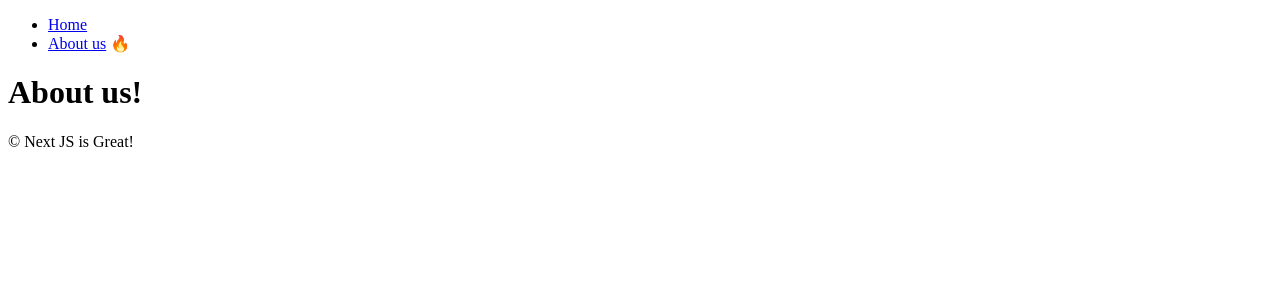
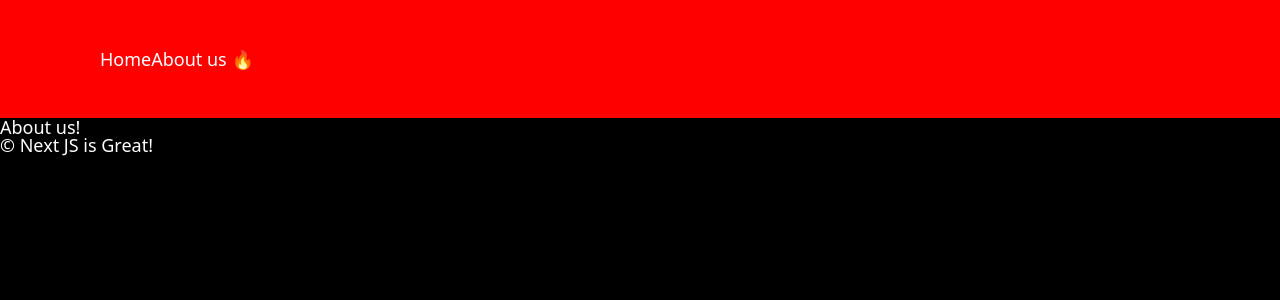
Before and after one commit to jliliflora/nextjs14-learn, a Next.js app: page /about-us in a window 1280 px wide. Shown: the top 300 px of the page. Built offline with nearby package versions, Linux system fonts and the light colour scheme.

Commit message:
4.1 CSS Modules

```diff
--- a/app/layout.tsx
+++ b/app/layout.tsx
@@ -1,3 +1,4 @@
+import "../styles/global.css";
 import { Metadata } from "next"
 import Navigation from "../components/navigation"
 
--- a/components/navigation.tsx
+++ b/components/navigation.tsx
@@ -1,13 +1,15 @@
 "use client" //usePathname을 사용하려면 추가해줘야함
+
 import Link from "next/link";
 import { usePathname } from "next/navigation";
+import styles from "../styles/navigation.module.css"
 
 export default function Navigation() {
     const path = usePathname();
     // console.log(path);
     return (
-        <nav>
-            <ul>
+        <nav className={styles.nav}>
+            <ul className={styles.list}>
                 <li>
                     <Link href="/">Home</Link> {path === "/" ? "🔥" : ""}
                 </li>
--- /dev/null
+++ b/styles/global.css
@@ -0,0 +1,152 @@
+
+html,
+body,
+div,
+span,
+applet,
+object,
+iframe,
+h1,
+h2,
+h3,
+h4,
+h5,
+h6,
+p,
+blockquote,
+pre,
+a,
+abbr,
+acronym,
+address,
+big,
+cite,
+code,
+del,
+dfn,
+em,
+img,
+ins,
+kbd,
+q,
+s,
+samp,
+small,
+strike,
+strong,
+sub,
+sup,
+tt,
+var,
+b,
+u,
+i,
+center,
+dl,
+dt,
+dd,
+ol,
+ul,
+li,
+fieldset,
+form,
+label,
+legend,
+table,
+caption,
+tbody,
+tfoot,
+thead,
+tr,
+th,
+td,
+article,
+aside,
+canvas,
+details,
+embed,
+figure,
+figcaption,
+footer,
+header,
+hgroup,
+menu,
+nav,
+output,
+ruby,
+section,
+summary,
+time,
+mark,
+audio,
+video {
+  margin: 0;
+  padding: 0;
+  border: 0;
+  font-size: 100%;
+  font: inherit;
+  vertical-align: baseline;
+}
+/* HTML5 display-role reset for older browsers */
+article,
+aside,
+details,
+figcaption,
+figure,
+footer,
+header,
+hgroup,
+menu,
+nav,
+section {
+  display: block;
+}
+body {
+  line-height: 1;
+}
+ol,
+ul {
+  list-style: none;
+}
+blockquote,
+q {
+  quotes: none;
+}
+blockquote:before,
+blockquote:after,
+q:before,
+q:after {
+  content: "";
+  content: none;
+}
+table {
+  border-collapse: collapse;
+  border-spacing: 0;
+}
+
+body {
+  font-family:
+    system-ui,
+    -apple-system,
+    BlinkMacSystemFont,
+    "Segoe UI",
+    Roboto,
+    Oxygen,
+    Ubuntu,
+    Cantarell,
+    "Open Sans",
+    "Helvetica Neue",
+    sans-serif;
+  background-color: black;
+  color: white;
+  font-size: 18px;
+}
+
+a {
+  color: inherit;
+  text-decoration: none;
+}
+
+a:hover {
+  text-decoration: underline;
+}
--- /dev/null
+++ b/styles/navigation.module.css
@@ -0,0 +1,8 @@
+.nav {
+    background-color: red;
+    padding: 50px 100px;
+}
+
+.list {
+    display: flex;
+  }
```
